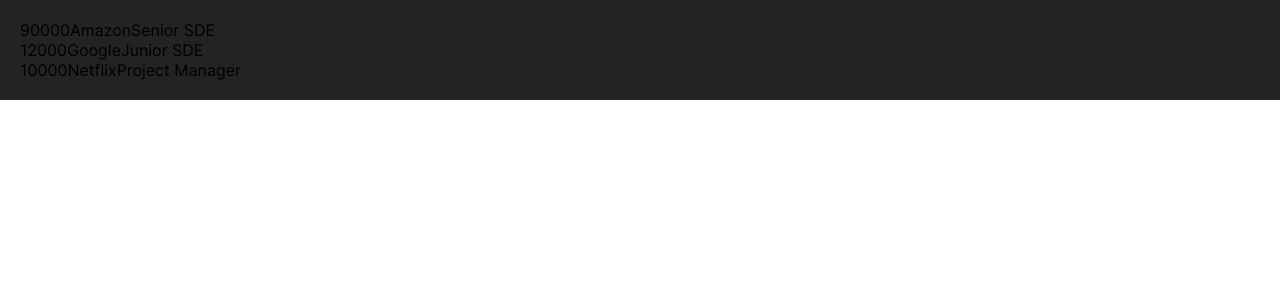
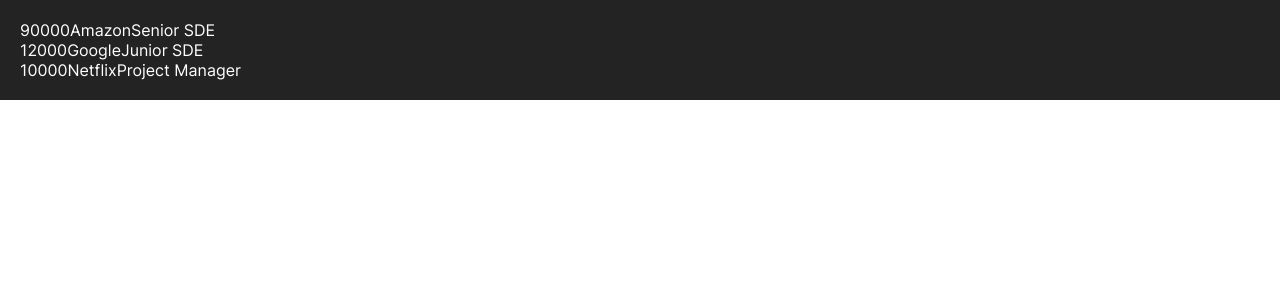
Before and after one commit to Fooagsmart/driva, a React (Create React App) app: page /dashboardhome in a window 1280 px wide. Shown: the top 300 px of the page. Built offline with nearby package versions, Linux system fonts and the light colour scheme.

Commit message:
make sense

```diff
--- a/src/App.jsx
+++ b/src/App.jsx
@@ -2,7 +2,7 @@ import React from 'react'
 
 const Job = (props) => {
   return (
-    <div>
+    <div className='color'>
       {props.salary}
       {props.company}
       {props.position}
@@ -12,7 +12,7 @@ const Job = (props) => {
 
 const App = () => {
   return (
-    <div className='navigation font-inter'>
+    <div className='navigation font-inter '>
       <Job salary={90000} position="Senior SDE" company="Amazon" />
       <Job salary={12000} position="Junior SDE" company="Google" />
       <Job salary={10000} position="Project Manager" company="Netflix" />
--- a/src/index.css
+++ b/src/index.css
@@ -13,6 +13,9 @@ body {
 }
 .common-pointer {
   cursor: pointer;
+}
+.color{
+  color: var(--white_A700);
 }
 .navigation {
   padding: 20px;
```
